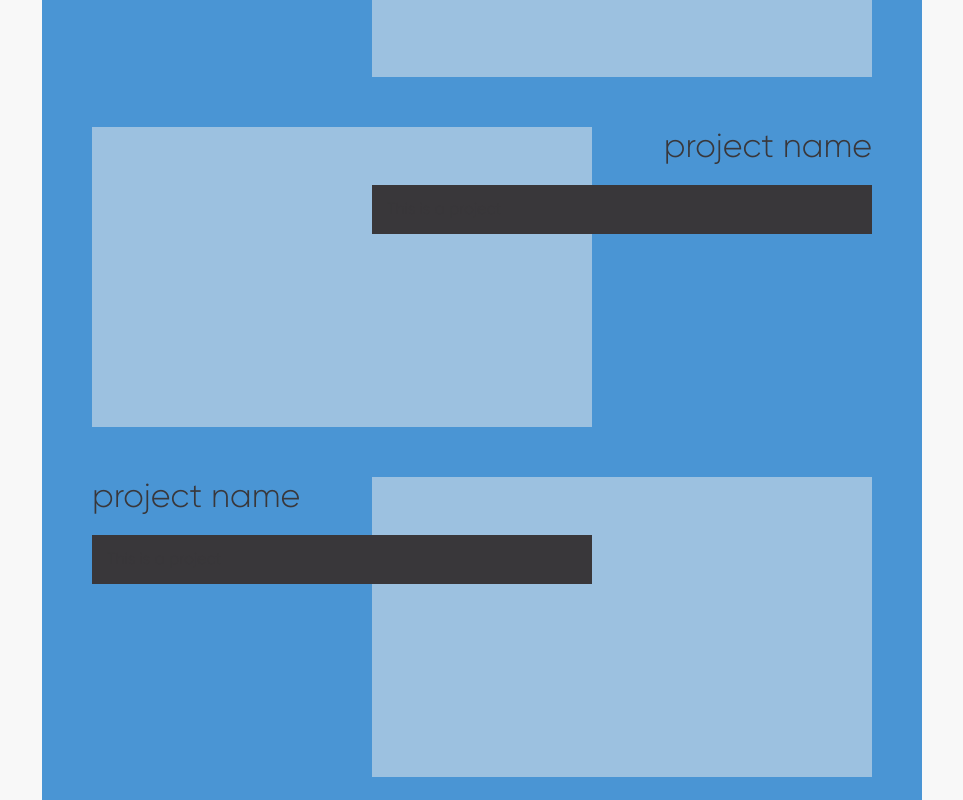
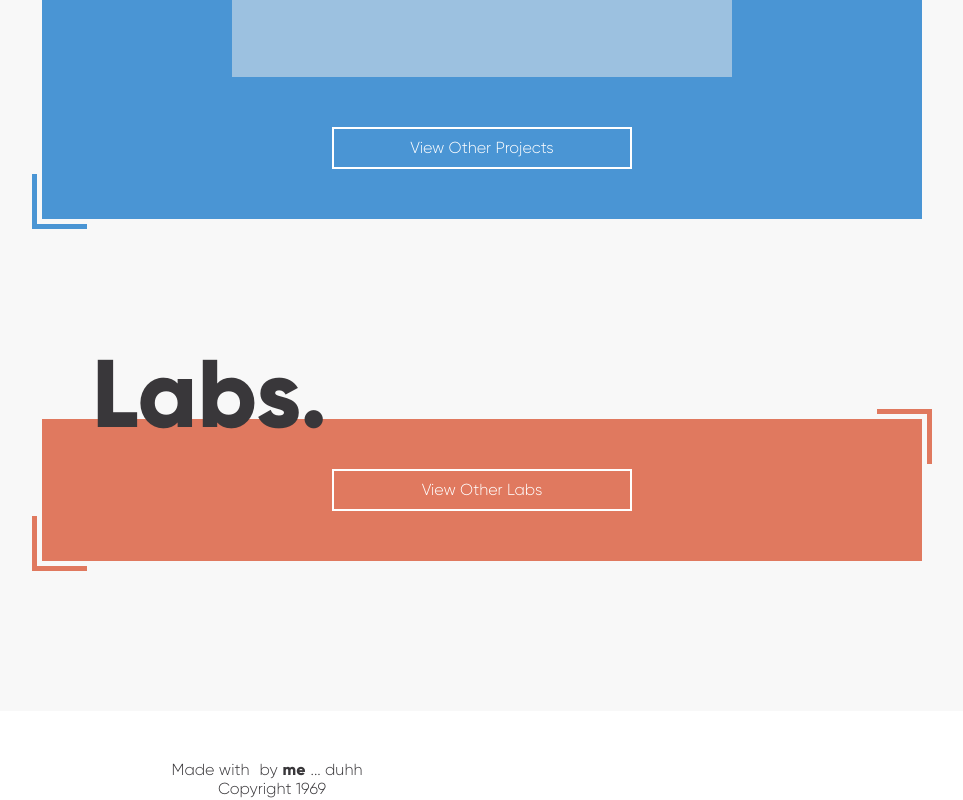
Before and after one commit to Jonjoe/website, a React (Create React App) app: page / in a window 1280 px wide. Shown: the part 2500-3300 px from the top of the page, without its empty margins (158-1121 px from the left). Built offline with nearby package versions, Linux system fonts and the light colour scheme; what @fortawesome/pro-duotone-svg-icons, @fortawesome/pro-light-svg-icons, @fortawesome/pro-solid-svg-icons would draw is missing.

Commit message:
work on home page

```diff
--- a/src/components/atoms/Button/Button.styles.tsx
+++ b/src/components/atoms/Button/Button.styles.tsx
@@ -1,8 +1,9 @@
-import styled from "styled-components"
+import styled from "styled-components";
 
 export const Button = styled.button`
+  width: 300px;
   padding: 10px 20px;
   border: 2px solid white;
   background: none;
   color: white;
-`
+`;
--- a/src/data/projects.data.ts
+++ b/src/data/projects.data.ts
@@ -1,38 +1,20 @@
 export default [
   {
     name: "project name",
-    description: 'This is a project',
+    description: "This is a project",
     tags: [],
-    image: ''
+    image: ""
   },
   {
     name: "project name",
-    description: 'This is a project',
+    description: "This is a project",
     tags: [],
-    image: ''
+    image: ""
   },
   {
     name: "project name",
-    description: 'This is a project',
+    description: "This is a project",
     tags: [],
-    image: ''
-  },
-  {
-    name: "project name",
-    description: 'This is a project',
-    tags: [],
-    image: ''
-  },
-  {
-    name: "project name",
-    description: 'This is a project',
-    tags: [],
-    image: ''
-  },
-  {
-    name: "project name",
-    description: 'This is a project',
-    tags: [],
-    image: ''
-  },
-]
+    image: ""
+  }
+];
--- a/src/pages/Home/Home.page.tsx
+++ b/src/pages/Home/Home.page.tsx
@@ -49,8 +49,15 @@ const HomePage: React.FC = () => {
       </Section>
 
       <Section title="Showcase" background={theme.pallet.BLUE}>
-        <Struct column>
+        <Struct column centered>
           <FeaturedProjects />
+          <Button><Text.Body inverted align="center">View Other Projects</Text.Body></Button>
+        </Struct>
+      </Section>
+
+      <Section title="Labs" background={theme.pallet.RED}>
+        <Struct column centered>
+          <Button><Text.Body inverted align="center">View Other Labs</Text.Body></Button>
         </Struct>
       </Section>
     </Page>
```
